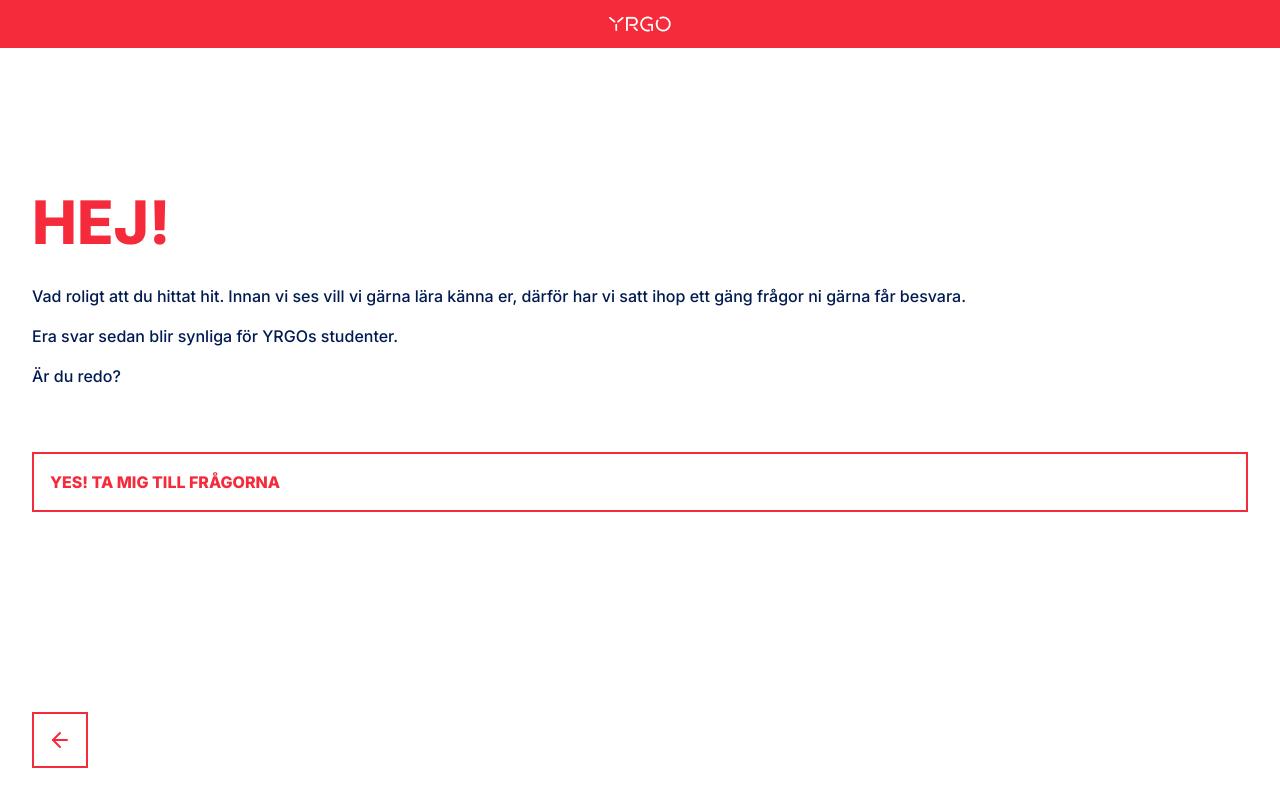
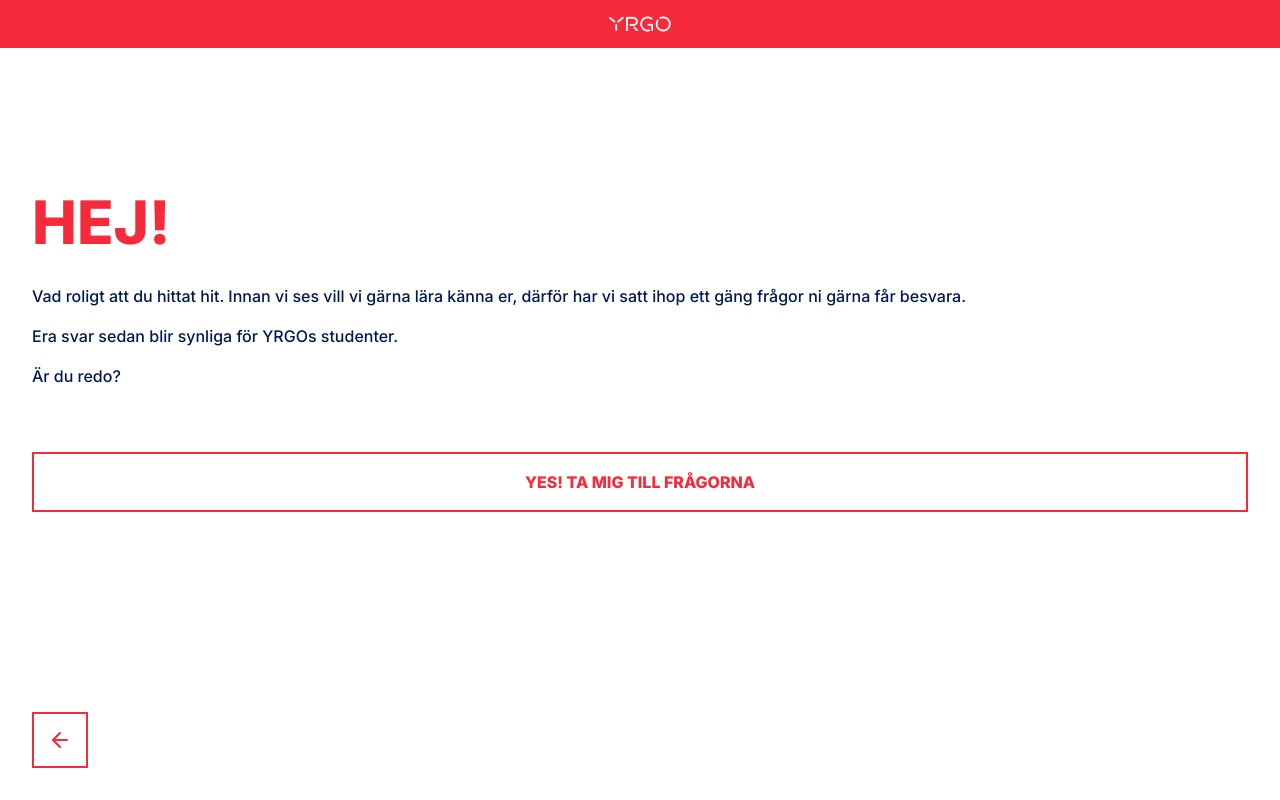
Before and after one commit to vojtechlevi/wu-dd-event, a React (Vite) app: page /company in a window 1280 px wide. Built offline with nearby package versions, Linux system fonts and the light colour scheme; no server answers; the HTML template or start-up script is replaced by a standard one.

Commit message:
update button components

```diff
--- a/src/components/Buttons/ButtonArrowLeft.jsx
+++ b/src/components/Buttons/ButtonArrowLeft.jsx
@@ -15,9 +15,9 @@ export default function ButtonArrowLeft({
           className="flex w-1/2 items-center justify-start border-2 border-yrgo-red bg-white p-4"
         >
           <MoveLeft className=" stroke-yrgo-red" />
-          <p className="ml-4 font-extrabold uppercase  text-yrgo-red">
+          <div className="ml-4 font-extrabold uppercase  text-yrgo-red">
             {children}
-          </p>
+          </div>
         </Link>
       ) : (
         <button
@@ -25,9 +25,9 @@ export default function ButtonArrowLeft({
           className="flex w-1/2 items-center justify-start border-2 border-yrgo-red bg-white p-4"
         >
           <MoveLeft className=" stroke-yrgo-red" />
-          <p className="ml-4 font-extrabold uppercase  text-yrgo-red">
+          <div className="ml-4 font-extrabold uppercase  text-yrgo-red">
             {children}
-          </p>
+          </div>
         </button>
       )}
     </>
--- a/src/components/Buttons/ButtonArrowRight.jsx
+++ b/src/components/Buttons/ButtonArrowRight.jsx
@@ -14,9 +14,9 @@ export default function ButtonArrowRight({
           to={linkTo}
           className=" flex w-1/2 items-center justify-end border-2 border-yrgo-red bg-white p-4"
         >
-          <p className="mr-4 font-extrabold uppercase  text-yrgo-red">
+          <div className="mr-4 font-extrabold uppercase  text-yrgo-red">
             {children}
-          </p>
+          </div>
           <MoveRight className=" stroke-yrgo-red" />
         </Link>
       ) : (
@@ -24,9 +24,9 @@ export default function ButtonArrowRight({
           onClick={onClick}
           className=" flex w-1/2 items-center justify-end border-2 border-yrgo-red bg-white p-4"
         >
-          <p className="mr-4 font-extrabold uppercase  text-yrgo-red">
+          <div className="mr-4 font-extrabold uppercase  text-yrgo-red">
             {children}
-          </p>
+          </div>
           <MoveRight className=" stroke-yrgo-red" />
         </button>
       )}
--- a/src/components/Buttons/ButtonTextCentered.jsx
+++ b/src/components/Buttons/ButtonTextCentered.jsx
@@ -5,22 +5,27 @@ export default function ButtonTextCentered({
   onClick,
   isLink = false,
   linkTo,
+  fullWidth = false,
 }) {
   return (
     <>
       {isLink === true ? (
         <Link
           to={linkTo}
-          className="flex items-center justify-start border-2 border-yrgo-red bg-white p-4"
+          className={`flex items-center justify-start border-2 border-yrgo-red bg-white p-4 ${fullWidth ? "w-full" : ""}`}
         >
-          <p className=" font-extrabold uppercase  text-yrgo-red">{children}</p>
+          <div className="mx-auto font-extrabold uppercase text-yrgo-red">
+            {children}
+          </div>
         </Link>
       ) : (
         <button
           onClick={onClick}
-          className="flex items-center justify-start border-2 border-yrgo-red bg-white p-4"
+          className={`flex items-center justify-start border-2 border-yrgo-red bg-white p-4 ${fullWidth ? "w-full" : ""}`}
         >
-          <p className=" font-extrabold uppercase  text-yrgo-red">{children}</p>
+          <div className="mx-auto font-extrabold uppercase  text-yrgo-red">
+            {children}
+          </div>
         </button>
       )}
     </>
```
